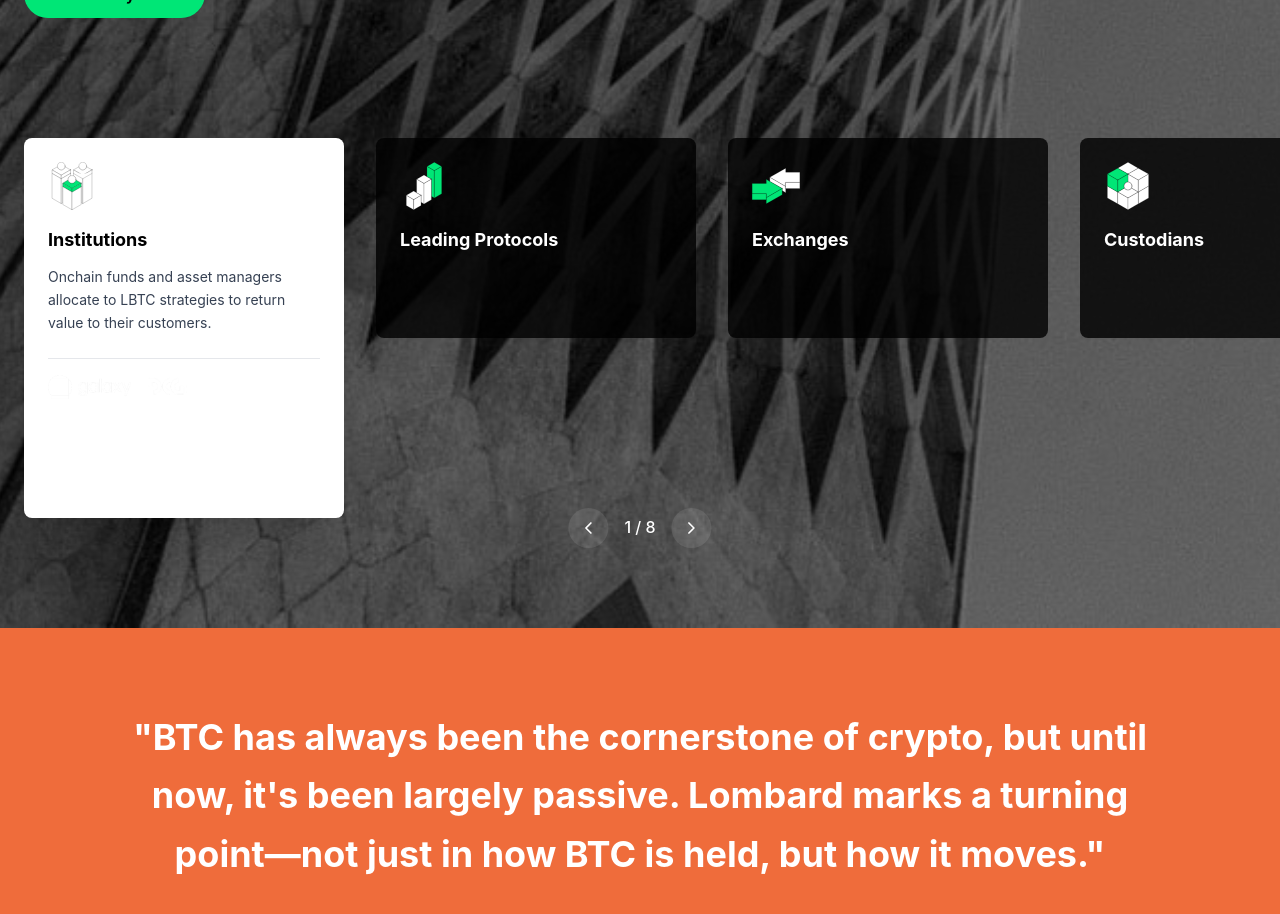
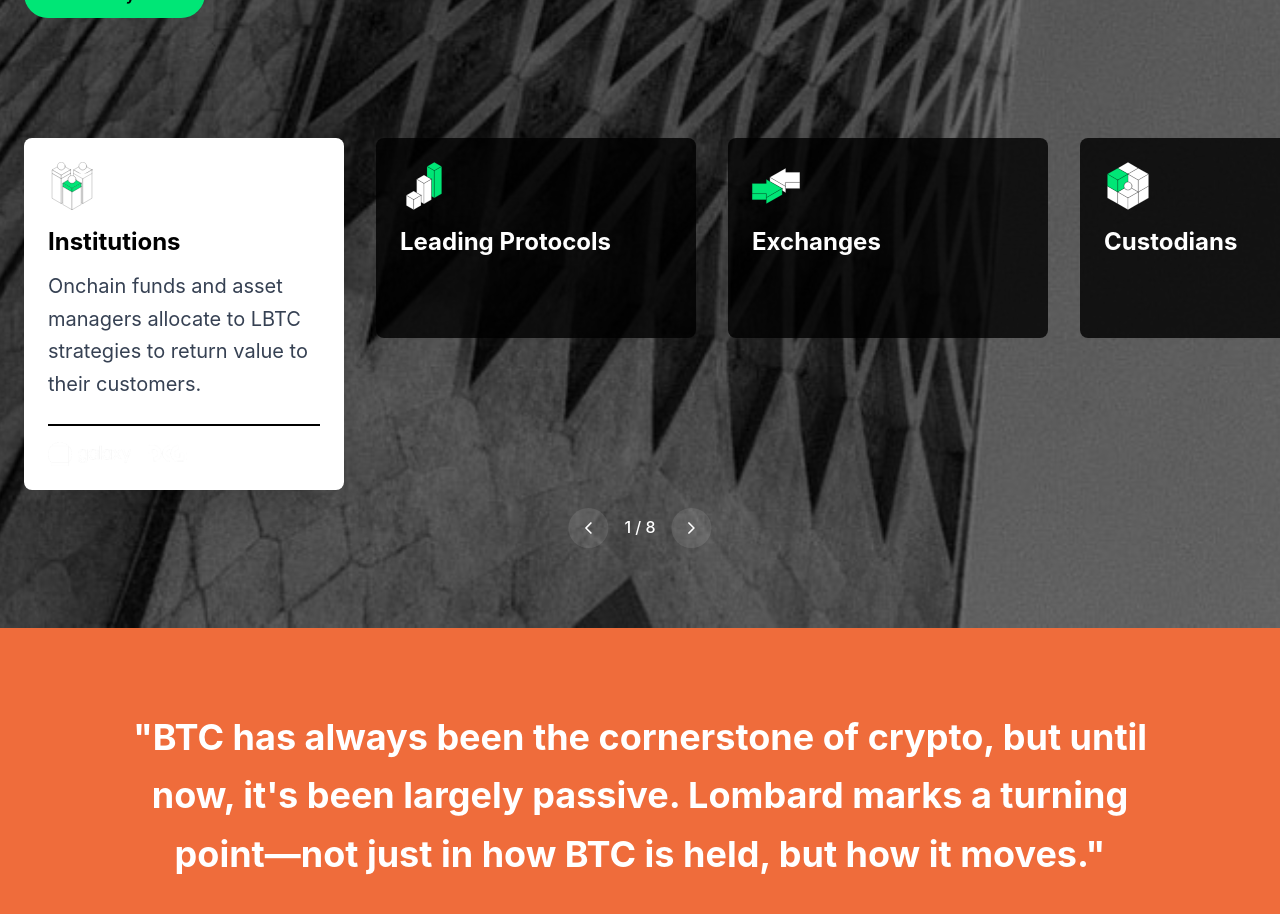
Before and after one commit to heyrapto/lombard-website, a Next.js app: page / in a window 1280 px wide. Shown: the part 3960-4874 px from the top of the page. Built offline with nearby package versions, Linux system fonts and the light colour scheme.

Commit message:
Update Ecosystem component styles: adjust card dimensions, enhance title and description typography, and refine border styles for improved visual hierarchy.

```diff
--- a/app/components/sections/ecosystem.tsx
+++ b/app/components/sections/ecosystem.tsx
@@ -119,7 +119,7 @@ const Ecosystem = () => {
                                         }}
                                     >
                                         <div
-                                            className={`rounded-lg p-6 transition-all duration-700 ${isActive ? 'bg-white min-h-[380px] shadow-2xl' : 'bg-black/80 min-h-[200px] hover:bg-[#00E676]'
+                                            className={`rounded-lg p-6 transition-all duration-700 ${isActive ? 'bg-white min-h-[350px] shadow-2xl' : 'bg-black/80 min-h-[200px] hover:bg-[#00E676]'
                                                 }`}
                                         >
                                             <div className="mb-4">
@@ -132,16 +132,16 @@ const Ecosystem = () => {
                                                 />
                                             </div>
 
-                                            <h3 className={`text-lg font-bold mb-3 transition-colors ${isActive ? 'text-black' : 'text-white'}`}>
+                                            <h3 className={`text-2xl font-bold mb-3 transition-colors ${isActive ? 'text-black' : 'text-white'}`}>
                                                 {card.title}
                                             </h3>
 
                                             {isActive && (
                                                 <div className="transition-opacity duration-500">
-                                                    <p className="text-gray-700 text-sm leading-relaxed mb-6">{card.desc}</p>
+                                                    <p className="text-gray-700 text-xl leading-relaxed mb-6">{card.desc}</p>
 
                                                     {card.brandImages?.length > 0 && (
-                                                        <div className="pt-4 border-t border-gray-200">
+                                                        <div className="pt-4 border-t-2 border-black">
                                                             <div className="flex items-center gap-4 flex-wrap">
                                                                 {card.brandImages.map((brand, brandIdx) => (
                                                                     <div key={brandIdx} className="h-6 flex items-center">
```
